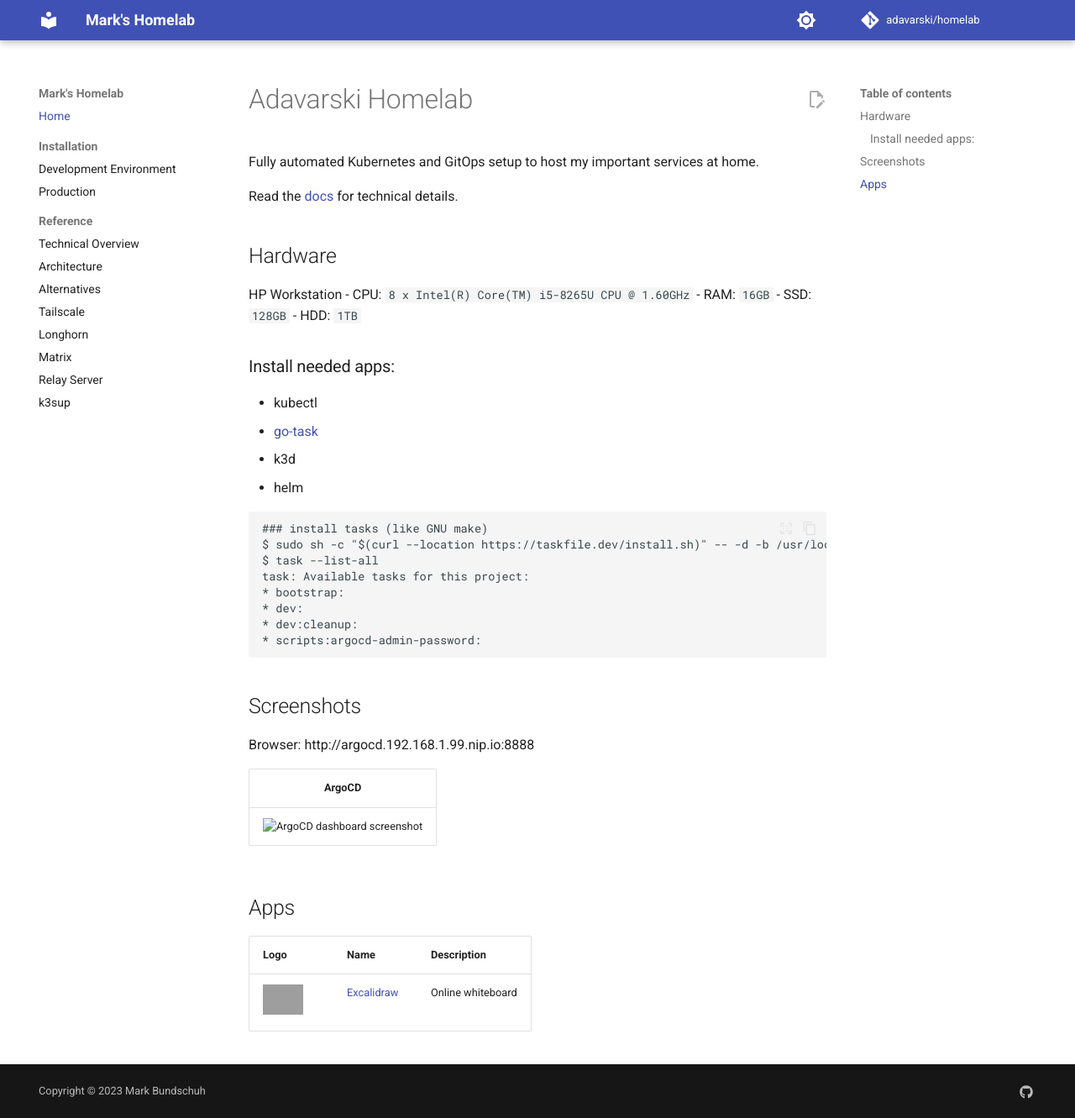
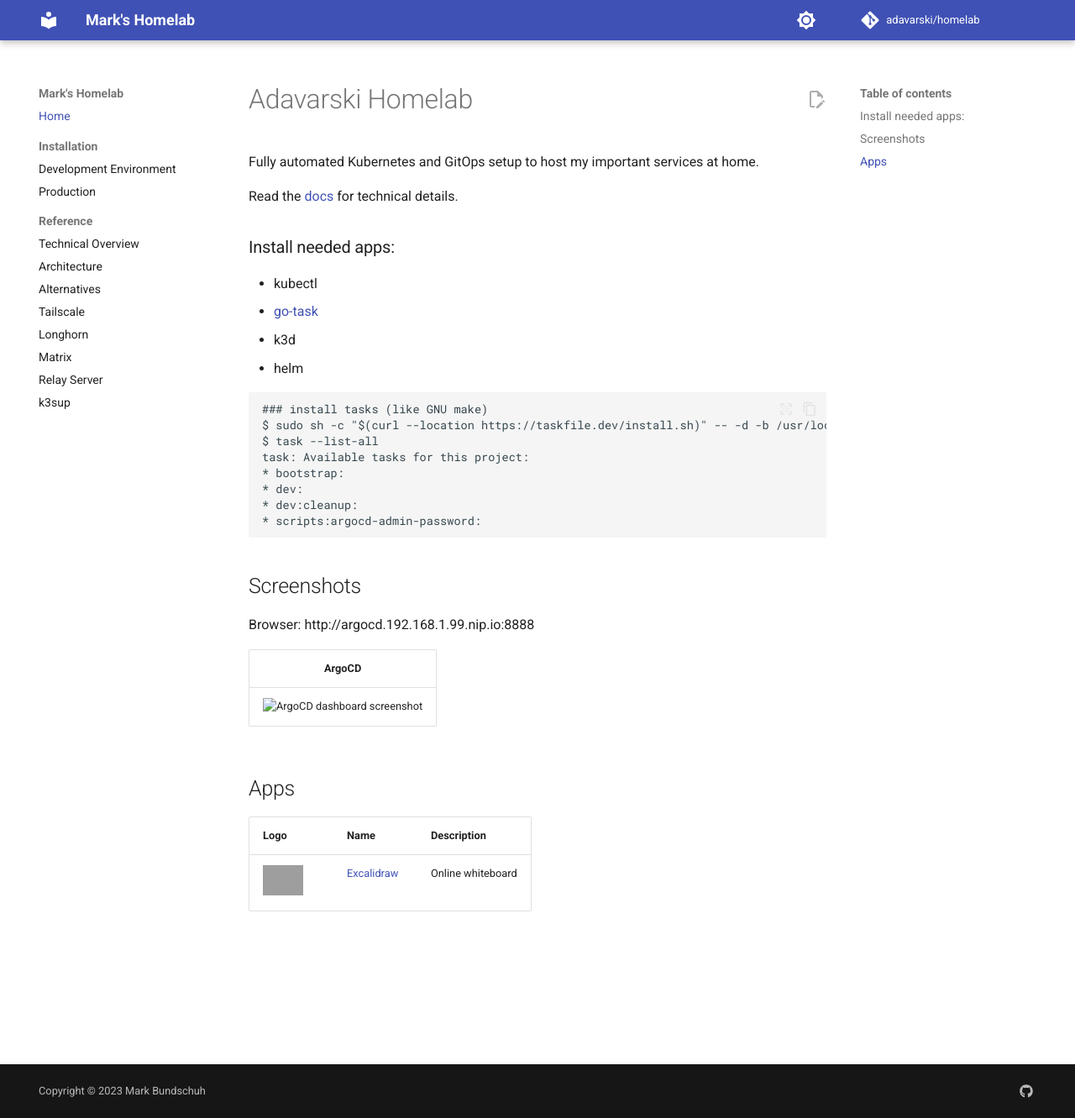
Before and after one commit to adavarski/homelab, an MkDocs documentation site: the page built from docs/index.md, in a window 1280 px wide and 1331 px high. Shown: the whole window at 84% size. Built offline with MkDocs 1.6.1 and Material for MkDocs 9.7.7, drawn with Linux system fonts in a browser that asks for light colours; comment, search, counter and statistics services are not loaded; grey boxes are pictures that could not be loaded.

Commit message:
Update index.md

```diff
--- a/docs/index.md
+++ b/docs/index.md
@@ -3,14 +3,6 @@
 Fully automated Kubernetes and GitOps setup to host my important services at home.
 
 Read the [docs](https://adavarski.github.io/homelab) for technical details.
-
-## Hardware
-
-HP Workstation
-    - CPU: `8 x Intel(R) Core(TM) i5-8265U CPU @ 1.60GHz`
-    - RAM: `16GB`
-    - SSD: `128GB`
-    - HDD: `1TB`
 
 ### Install needed apps:
 - kubectl
```
